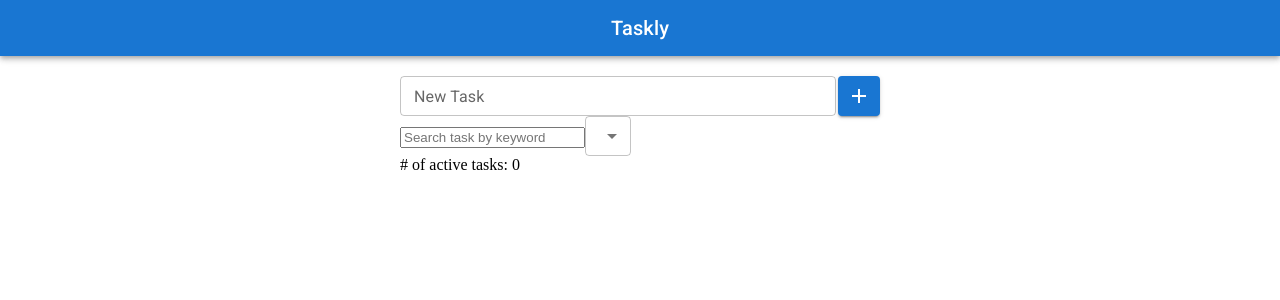
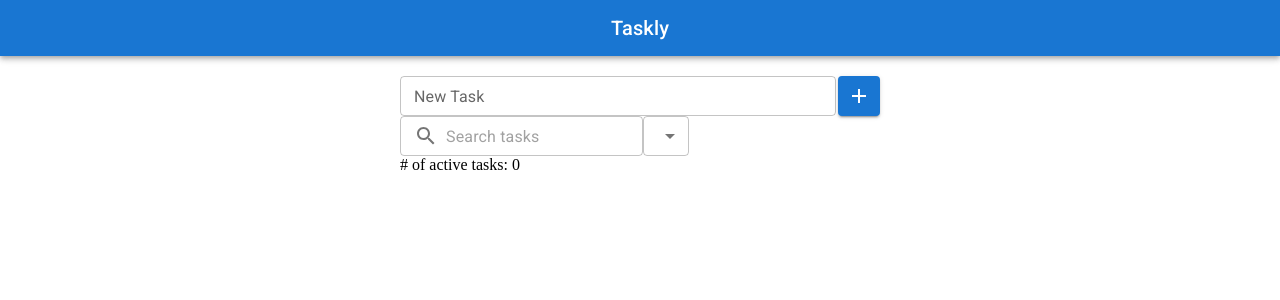
Before and after one commit to Kyubinhan/taskly, a React (Create React App) app: page / in a window 1280 px wide. Shown: the top 300 px of the page. Built offline with nearby package versions, Linux system fonts and the light colour scheme.

Commit message:
Update TaskSearchInput to use Mui TextField

```diff
--- a/src/components/TaskSearchInput/TaskSearchInput.tsx
+++ b/src/components/TaskSearchInput/TaskSearchInput.tsx
@@ -1,3 +1,6 @@
+import InputAdornment from "@mui/material/InputAdornment"
+import TextField from "@mui/material/TextField"
+import SearchIcon from "@mui/icons-material/Search"
 import React from "react"
 
 interface Props {
@@ -10,11 +13,20 @@
   }
 
   return (
-    <input
-      type="text"
-      data-testid="task-search-input"
+    <TextField
       onChange={onChange}
-      placeholder="Search task by keyword"
+      placeholder="Search tasks"
+      size="small"
+      inputProps={{
+        "data-testid": "task-search-input",
+      }}
+      InputProps={{
+        startAdornment: (
+          <InputAdornment position="start">
+            <SearchIcon />
+          </InputAdornment>
+        ),
+      }}
     />
   )
 }
```
